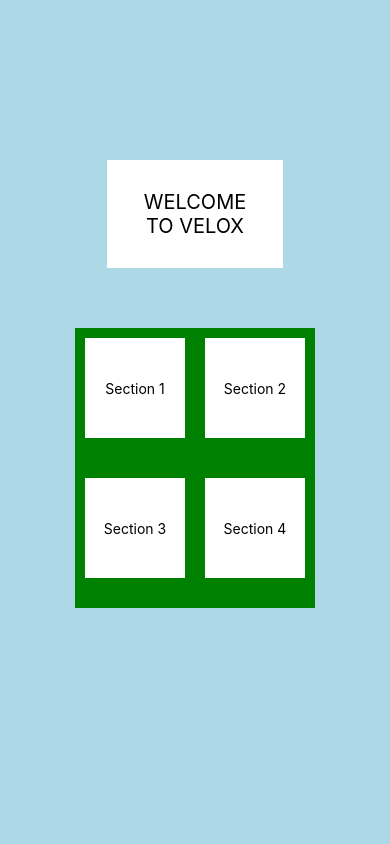
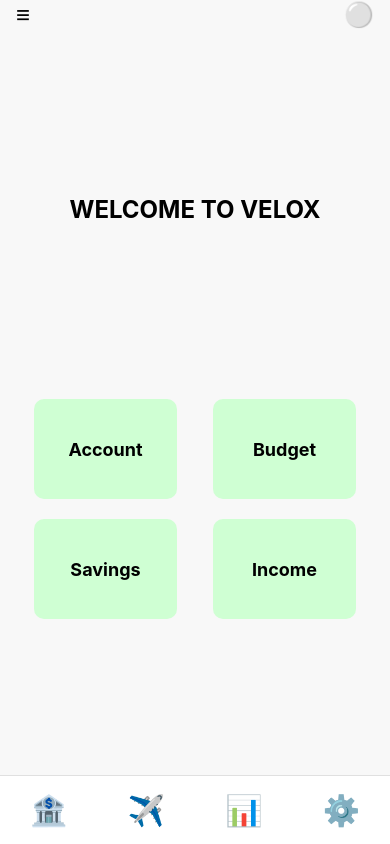
Before and after one commit to gpontas/velox, a React Native app: screen /MainMenu in a window 390 px wide. Built offline with nearby package versions, Linux system fonts and the light colour scheme.

Commit message:
added first nav (MainMenu to Savings)

```diff
--- a/App.js
+++ b/App.js
@@ -1,11 +1,22 @@
 import { StatusBar } from 'expo-status-bar';
 import { StyleSheet, Text, View } from 'react-native';
+import { NavigationContainer } from '@react-navigation/native'
+import { createNativeStackNavigator } from '@react-navigation/native-stack'
 import MainMenu from './screens/MainMenu';
+import Savings from './screens/Savings';
+
+const Stack = createNativeStackNavigator();
 
 export default function App() {
   return (
+
     <View style={styles.container}>
-      <MainMenu/>
+      <NavigationContainer>
+        <Stack.Navigator initialRouteName="MainMenu">
+          <Stack.Screen name="MainMenu" component={MainMenu} options={{headerShown: false}}/>
+          <Stack.Screen name="Savings" component={Savings} options={{headerTitle: ''}}/>
+        </Stack.Navigator>
+      </NavigationContainer>
       <StatusBar style="auto" />
     </View>
   );
--- a/package.json
+++ b/package.json
@@ -9,10 +9,14 @@
     "web": "expo start --web"
   },
   "dependencies": {
+    "@react-navigation/native": "^6.1.18",
+    "@react-navigation/native-stack": "^6.11.0",
     "expo": "~51.0.28",
     "expo-status-bar": "~1.12.1",
     "react": "18.2.0",
-    "react-native": "0.74.5"
+    "react-native": "0.74.5",
+    "react-native-safe-area-context": "4.10.5",
+    "react-native-screens": "3.31.1"
   },
   "devDependencies": {
     "@babel/core": "^7.20.0"
--- a/screens/MainMenu.js
+++ b/screens/MainMenu.js
@@ -1,28 +1,50 @@
-import { View, StyleSheet, Text } from "react-native";
+import React from 'react';
+import { View, Text, StyleSheet, TouchableOpacity, StatusBar, Platform, Pressable } from 'react-native';
 
-function MainMenu() {
+function MainMenu({ navigation }) {
   return (
-    <View style={styles.background}>
-        <View style={styles.welcomeContainer}>
+    <View style={styles.container}>
+      <StatusBar barStyle="dark-content" />
+      <View style={styles.header}>
+        <TouchableOpacity style={styles.menuIcon}>
+          {/* Menu icon */}
+          <Text style={styles.iconText}>≡</Text>
+        </TouchableOpacity>
+        <TouchableOpacity style={styles.profileIcon}>
+          {/* Profile icon */}
+          <Text style={styles.iconText}>⚪</Text>
+        </TouchableOpacity>
+      </View>
       <Text style={styles.welcomeText}>WELCOME TO VELOX</Text>
+      <View style={styles.gridContainer}>
+        <TouchableOpacity style={styles.box}>
+          <Text style={styles.boxText}>Account</Text>
+        </TouchableOpacity>
+        <TouchableOpacity style={styles.box}>
+          <Text style={styles.boxText}>Budget</Text>
+        </TouchableOpacity>
+        <TouchableOpacity style={styles.box}>
+          <Pressable onPress={() => navigation.navigate('Savings')}>
+            <Text style={styles.boxText}>Savings</Text>
+          </Pressable>
+        </TouchableOpacity>
+        <TouchableOpacity style={styles.box}>
+          <Text style={styles.boxText}>Income</Text>
+        </TouchableOpacity>
       </View>
-        <View style={styles.sectionsGeneralBox}>
-            <View style={styles.row}>
-                <View style={styles.buttonContainer}>
-                    <Text>Section 1</Text>
-                </View>
-                <View style={styles.buttonContainer}>
-                    <Text>Section 2</Text>
-                </View>
-            </View>
-            <View style={styles.row}>
-                <View style={styles.buttonContainer}>
-                    <Text>Section 3</Text>
-                </View>
-                <View style={styles.buttonContainer}>
-                    <Text>Section 4</Text>
-                </View>
-            </View>
+      <View style={styles.footer}>
+        <TouchableOpacity>
+          <Text style={styles.footerIcon}>🏦</Text>
+        </TouchableOpacity>
+        <TouchableOpacity>
+          <Text style={styles.footerIcon}>✈️</Text>
+        </TouchableOpacity>
+        <TouchableOpacity>
+          <Text style={styles.footerIcon}>📊</Text>
+        </TouchableOpacity>
+        <TouchableOpacity>
+          <Text style={styles.footerIcon}>⚙️</Text>
+        </TouchableOpacity>
       </View>
     </View>
   );
@@ -30,43 +52,64 @@ function MainMenu() {
 
 export default MainMenu;
 
+const STATUSBAR_HEIGHT = Platform.OS === 'ios' ? 44 : StatusBar.currentHeight;
+
 const styles = StyleSheet.create({
-    background: {
+  container: {
     flex: 1,
-        backgroundColor: "lightblue",
+    backgroundColor: '#F8F8F8',
+    paddingTop: STATUSBAR_HEIGHT,  // Adding padding to avoid overlapping with status bar
+    justifyContent: 'space-between',
   },
-    welcomeContainer: {
-        marginTop: 160,
-        backgroundColor: "white",
-        width: "45%",
-        height: "120",
-        padding: 20,
-        alignSelf: "center",
-        justifyContent: "center",
+  header: {
+    flexDirection: 'row',
+    justifyContent: 'space-between',
+    paddingHorizontal: 16,
+    alignItems: 'center',
+  },
+  menuIcon: {
+    // Additional styling if needed
+  },
+  profileIcon: {
+    // Additional styling if needed
+  },
+  iconText: {
+    fontSize: 24,
   },
   welcomeText: {
-        color: "black",
-        padding: 10,
-        fontSize: 20,
-        textAlign: "center",
+    fontSize: 24,
+    fontWeight: 'bold',
+    textAlign: 'center',
+    marginVertical: 20,
   },
-    sectionsGeneralBox:{
-        backgroundColor: "green",
-        marginTop: 60,
-        alignSelf: "center",
+  gridContainer: {
+    flexDirection: 'row',
+    flexWrap: 'wrap',
+    justifyContent: 'space-around',
+    paddingHorizontal: 16,
   },
-    row: {
-        flex: 1,
-        flexDirection: 'row',
-        justifyContent: 'space-between',
-        marginBottom: 20,
-    },
-    buttonContainer: {
-        backgroundColor: 'white',
-        width: 100,
+  box: {
+    width: '40%',
     height: 100,
+    backgroundColor: '#CFFFD3',
     justifyContent: 'center',
     alignItems: 'center',
-        margin: 10,
+    marginVertical: 10,
+    borderRadius: 10,
+  },
+  boxText: {
+    fontSize: 18,
+    fontWeight: 'bold',
+  },
+  footer: {
+    flexDirection: 'row',
+    justifyContent: 'space-around',
+    paddingVertical: 16,
+    borderTopWidth: 1,
+    borderTopColor: '#E0E0E0',
+    backgroundColor: '#FFFFFF',
+  },
+  footerIcon: {
+    fontSize: 30,
   },
 });
--- /dev/null
+++ b/screens/Savings.js
@@ -0,0 +1,58 @@
+import React from 'react';
+import { View, Text, StyleSheet, TouchableOpacity, StatusBar, Platform } from 'react-native';
+
+function Savings({ navigation }) {
+  return (
+    console.log('Savings'),
+    <View style={styles.container}>
+      <StatusBar barStyle="dark-content" />
+      <View>
+        <Text>Savings</Text>
+      </View>
+
+
+      <View style={styles.footer}>
+        <TouchableOpacity>
+          <Text style={styles.footerIcon}>🏦</Text>
+        </TouchableOpacity>
+        <TouchableOpacity>
+          <Text style={styles.footerIcon}>✈️</Text>
+        </TouchableOpacity>
+        <TouchableOpacity>
+          <Text style={styles.footerIcon}>📊</Text>
+        </TouchableOpacity>
+        <TouchableOpacity>
+          <Text style={styles.footerIcon}>⚙️</Text>
+        </TouchableOpacity>
+      </View>
+    </View>
+  );
+}
+
+export default Savings;
+
+const STATUSBAR_HEIGHT = Platform.OS === 'ios' ? 44 : StatusBar.currentHeight;
+
+const styles = StyleSheet.create({
+  container: {
+    flex: 1,
+    backgroundColor: '#F8F8F8',
+    paddingTop: STATUSBAR_HEIGHT,  // Adding padding to avoid overlapping with status bar
+    justifyContent: 'space-between',
+  },
+  footer: {
+    position: 'absolute',
+    bottom: 0,
+    left: 0,
+    right: 0,
+    flexDirection: 'row',
+    justifyContent: 'space-around',
+    paddingVertical: 16,
+    borderTopWidth: 1,
+    borderTopColor: '#E0E0E0',
+    backgroundColor: '#FFFFFF',
+  },
+  footerIcon: {
+    fontSize: 30,
+  },
+});
```
Also changed, not shown: screens/test.js (added, +103 -0 lines), 1 other file (tests, documents, lock files or other folders). Lines whose indentation alone changed are shown as unchanged.
